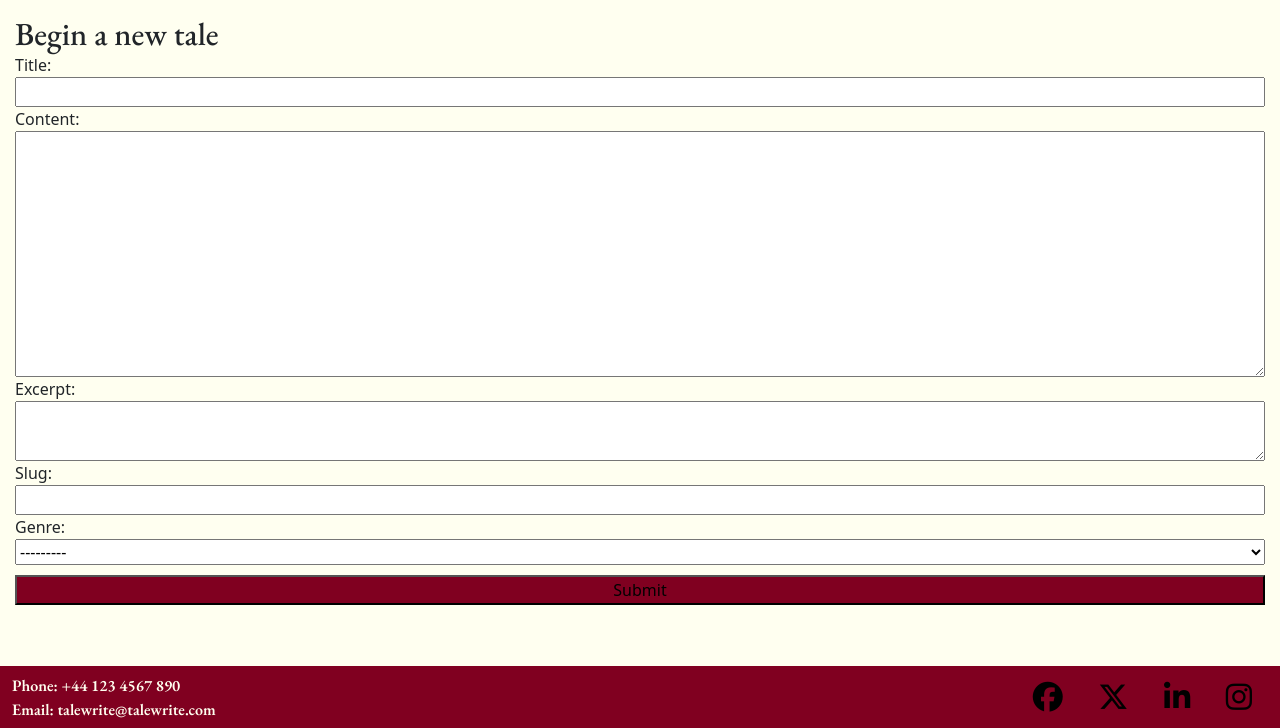
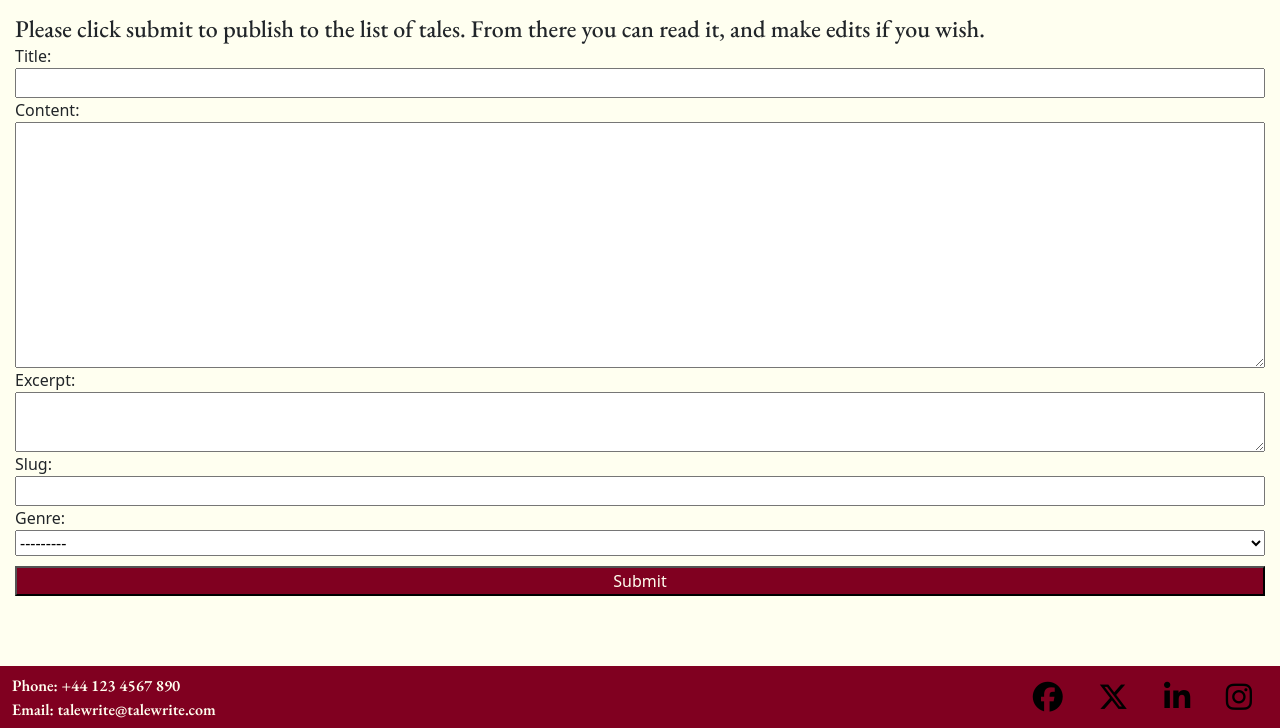
Before and after one commit to peterbrown454/TaleWrite, a Django app: page /write in a window 1280 px wide. Shown: the part 72-800 px from the top of the page. Run offline with Django 3.2, Linux system fonts and the light colour scheme; the visitor is signed in with stand-in values (Sample User, id 1); data comes from the database, SQL or seed files in the repository; parts of the project's set-up code (start-up, migrations or seed data) failed here and were passed over; some libraries are stand-ins or nearby versions.

Commit message:
write button styled and message explaining how to publish and edit added

```diff
--- a/entries/templates/entry_write.html
+++ b/entries/templates/entry_write.html
@@ -3,12 +3,13 @@
 {% block content %}
 <div class="write-entry">
     <!-- Your write entry form or content goes here -->
-    <h2>Begin a new tale</h2>
+    <h4>Please click submit to publish to the list of tales. From there you can read it, and make edits if you
+        wish.</h4>
     <form action="{% url 'entries:write' %}" class="site-form" method="post" enctype="multipart/form-data"
         id="write-form">
         {% csrf_token %}
         {{ form }}
-        <input type="submit" value="Submit" class="submitbuttons">
+        <input type="submit" value="Submit" id="submit_write_button">
 
 
     </form>
--- a/static/css/style.css
+++ b/static/css/style.css
@@ -148,9 +148,14 @@ header {
     border: none;
 }
 
-#loginbutton {
+.loginbutton {
     color: RGB(255, 255, 240) !important;
-    background-color: RGB(128, 0, 32) !important
+    background-color: RGB(128, 0, 32) !important;
+}
+
+#submit_write_button {
+    color: RGB(255, 255, 240) !important;
+    background-color: RGB(128, 0, 32) !important;
 }
 
 
```
Also changed, not shown: 1 other file.
